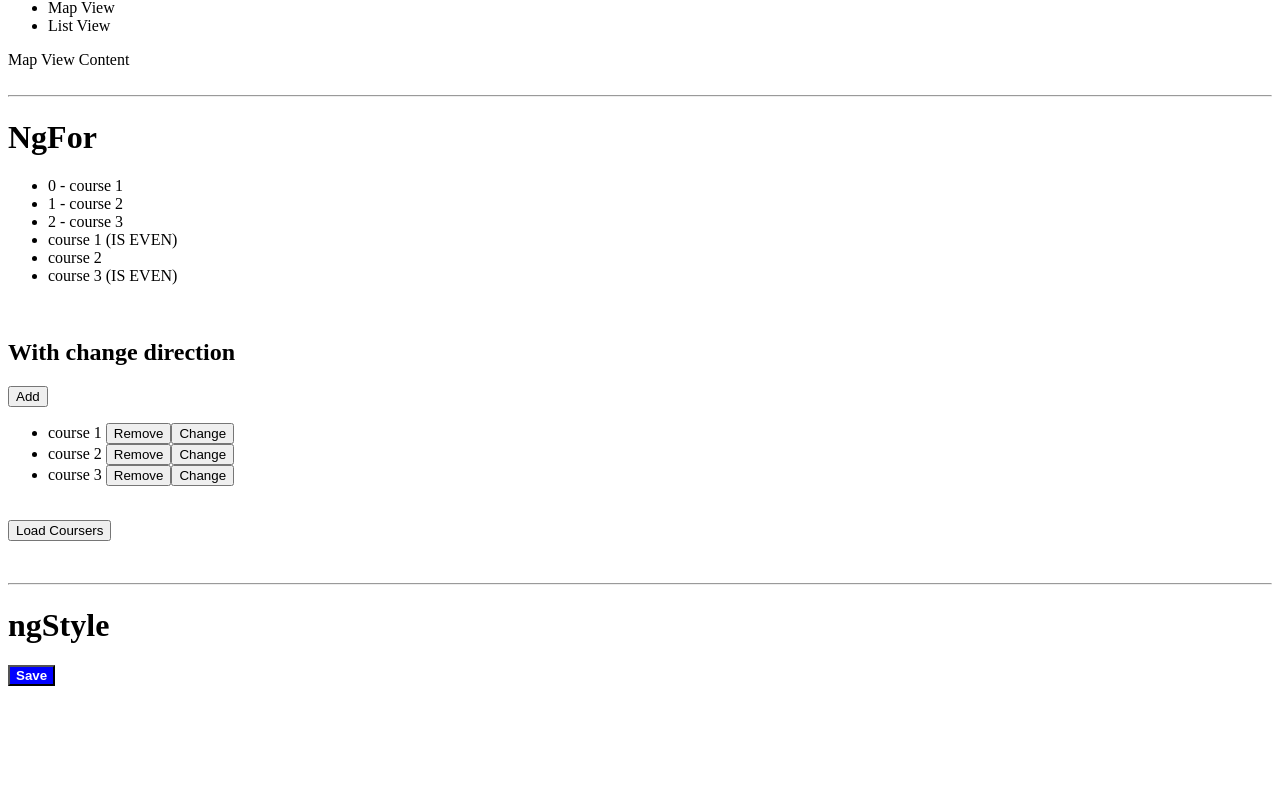
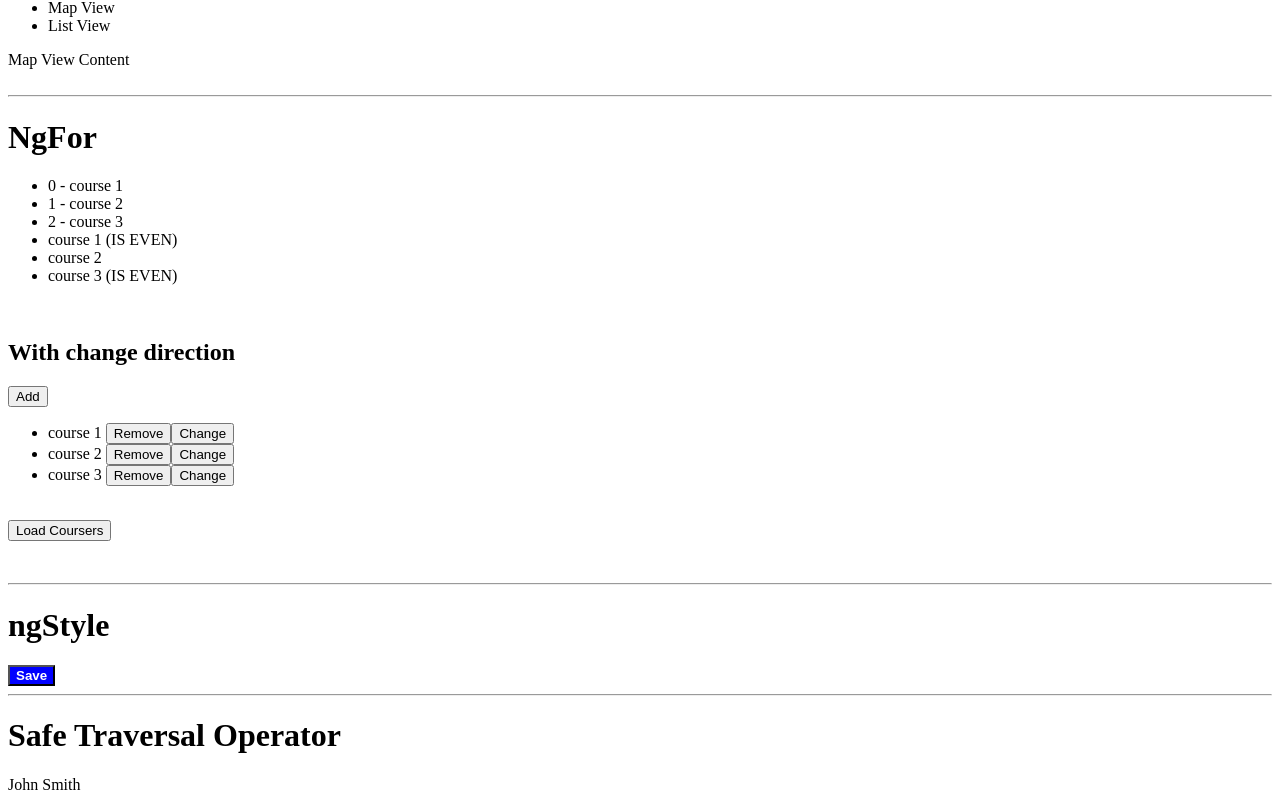
Before and after one commit to pedroarvellos/directives-practice-fundamentals, an Angular app: page / in a window 1280 px wide. Shown: the part 338-1140 px from the top of the page. Before the commit the page ends 1032 px from the top, so only its background shows below. Built offline with nearby package versions, Linux system fonts and the light colour scheme.

Commit message:
Implement Safe Traversal Operator

```diff
--- a/src/app/app.component.html
+++ b/src/app/app.component.html
@@ -99,5 +99,9 @@
     'backgroundColor': canSave ? 'blue':'gray',
     'color': canSave ? 'white':'black',
     'fontWeight': canSave ? 'bold':'normal'
-}"
->Save</button>
+}">Save</button>
+
+<br>
+<hr>
+<h1>Safe Traversal Operator</h1>
+<span>{{ task.assignee?.name }}</span>
--- a/src/app/app.component.ts
+++ b/src/app/app.component.ts
@@ -20,6 +20,12 @@ export class AppComponent {
   ]
   coursesFour;
   canSave = true;
+  task = {
+    title: 'Review applications',
+    assignee: {
+      name: 'John Smith'
+    }
+  }
 
   onAdd() {
     this.coursesThree.push({ id: 4, name: 'course 4' })
```
